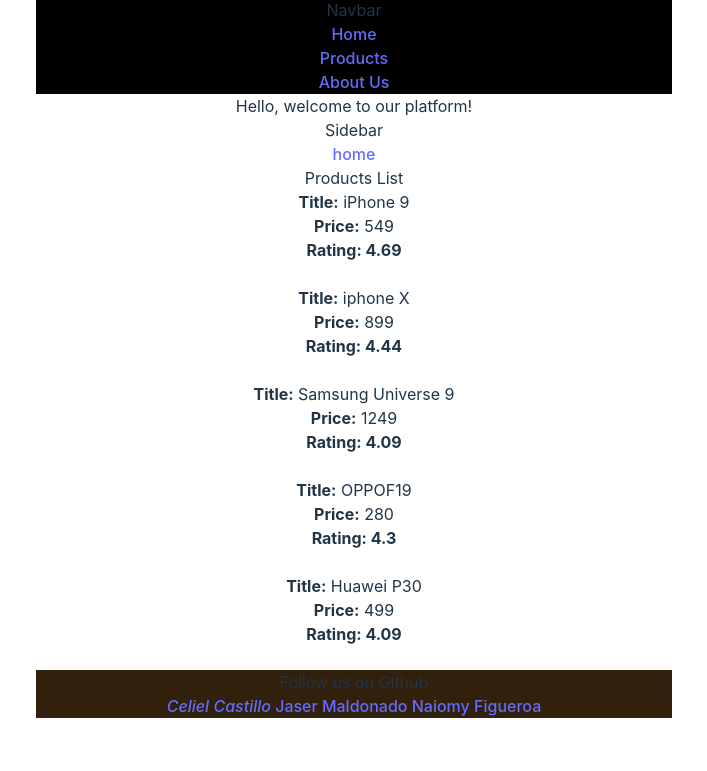
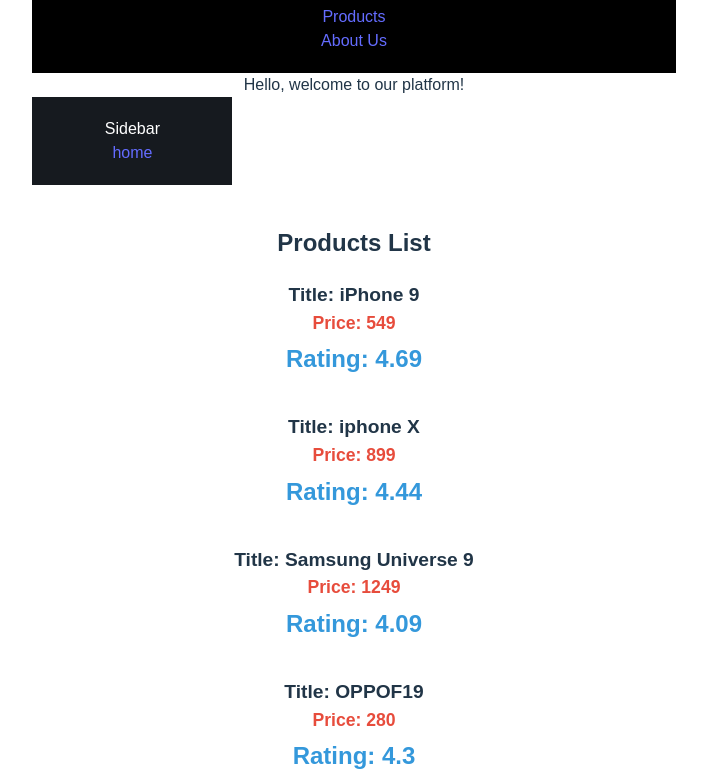
Before and after one commit to celicasti9/react-project-1, a React (Vite) app: page / in a window 1280 px wide. Shown: the part 319-1090 px from the top of the page, without its empty margins (286-993 px from the left). Before the commit the page ends 1069 px from the top, so only its background shows below. Built offline with nearby package versions, Linux system fonts and the light colour scheme.

Commit message:
Minor css improvements

```diff
--- a/components/Card.jsx
+++ b/components/Card.jsx
@@ -1,9 +1,9 @@
 function Card (props) {
     return (
       <div className="Card">
-        <p><b>Title:</b> {props.title}</p>
-        <p><b>Price:</b> {props.price}</p>
-        <p><b>Rating: {props.rating}</b></p>
+        <p className="card-title"><b>Title:</b> {props.title}</p>
+        <p className="card-price"><b>Price:</b> {props.price}</p>
+        <p className="card-rating"><b>Rating: {props.rating}</b></p>
         <br />
       </div>
     )
--- a/components/List.jsx
+++ b/components/List.jsx
@@ -1,7 +1,7 @@
 function List (props) {
   return (
-    <div>
-      <h2>Products List</h2>
+    <div className="list">
+      <h2 className="list-title">Products List</h2>
       {props.children}
     </div>
   );
--- a/components/Navbar.jsx
+++ b/components/Navbar.jsx
@@ -4,7 +4,6 @@ function Navbar() {
     return (
     <div className="navbar">
         <img src="./images/studentLogo.jpg" alt="Logo" width="200" height="200"/>
-        <button />
       <ul className="navbar">
         <h1>Student Commerce Online</h1>
         <h4>Navbar</h4>
--- a/src/App.css
+++ b/src/App.css
@@ -1,67 +1,87 @@
+/* app.css */
 #root {
   max-width: 1280px;
   margin: 0 auto;
-  padding: 2rem;
+  padding: 0;
   text-align: center;
 }
 
-.logo {
-  height: 6em;
-  padding: 1.5em;
-  will-change: filter;
-  transition: filter 300ms;
-}
-.logo:hover {
-  filter: drop-shadow(0 0 2em #646cffaa);
-}
-.logo.react:hover {
-  filter: drop-shadow(0 0 2em #61dafbaa);
+
+body {
+  font-family: 'Arial', sans-serif;
+  margin: 0;
+  padding: 0;
 }
 
-@keyframes logo-spin {
-  from {
-    transform: rotate(0deg);
-  }
-  to {
-    transform: rotate(360deg);
-  }
+.container {
+  display: flex;
 }
 
-@media (prefers-reduced-motion: no-preference) {
-  a:nth-of-type(2) .logo {
-    animation: logo-spin infinite 20s linear;
-  }
+/* Navbar Styles */
+.navbar {
+  background-color: black;
+  color: #fff;
+  padding: 10px;
 }
 
-.card {
-  padding: 2em;
+/* Sidebar Styles */
+.sidebar {
+  width: 200px;
+  background-color: #161a1f;
+  color: #fff;
+  padding: 20px;
 }
 
-.read-the-docs {
-  color: #888;
+/* List Styles */
+.list {
+
+  display: block;
+    font-size: 1.5em;
+    margin-block-start: 0.83em;
+    margin-block-end: 0.83em;
+    margin-inline-start: 0px;
+    margin-inline-end: 0px;
+    font-weight: bold;
 }
 
-
-
-
-
-/* own code */
-.navbar {
-  background-color: black;
-  list-style-type: none;
-  margin: 0;
-  padding: 0;
-
+.list-title {
+  display: flex;
+  flex-wrap: wrap;
+  justify-content: space-around;
+  padding: 20px;
 }
 
-
-
-
-
-.footer {
-  background-color: rgb(48, 32, 12);
+/* Card Styles */
+.card {
+  width: 200px;
+  background-color: #ecf0f1;
+  border-radius: 8px;
+  padding: 10px;
+  margin: 10px;
+  box-shadow: 0 4px 8px rgba(0, 0, 0, 0.1);
 }
 
-.button {
-  background-color: white;
+.card-title {
+  font-size: 1.2rem;
+  font-weight: bold;
 }
+
+.card-price {
+  font-size: 1.1rem;
+  color: #e74c3c;
+}
+
+.card-rating {
+  margin-top: 5px;
+  color: #3498db;
+}
+
+/* Footer Styles */
+.footer {
+  background-color: black;
+  color: #fff;
+  text-align: center;
+  position: relative;
+  bottom: 0;
+  width: 100%;
+}
```
Also changed, not shown: src/App.jsx (line endings or trailing spaces).
